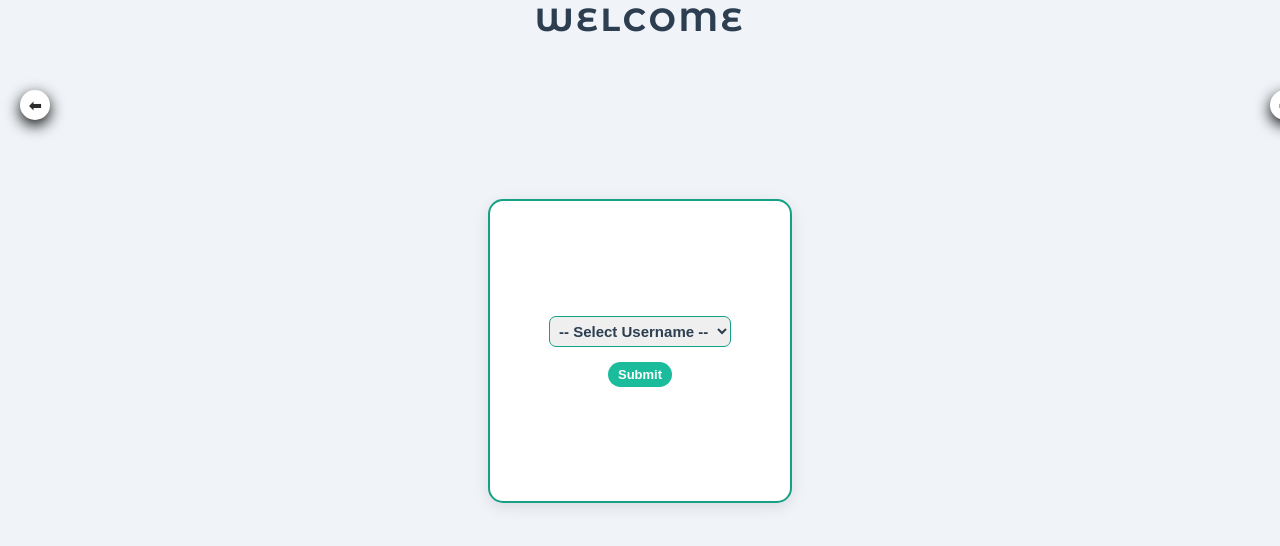
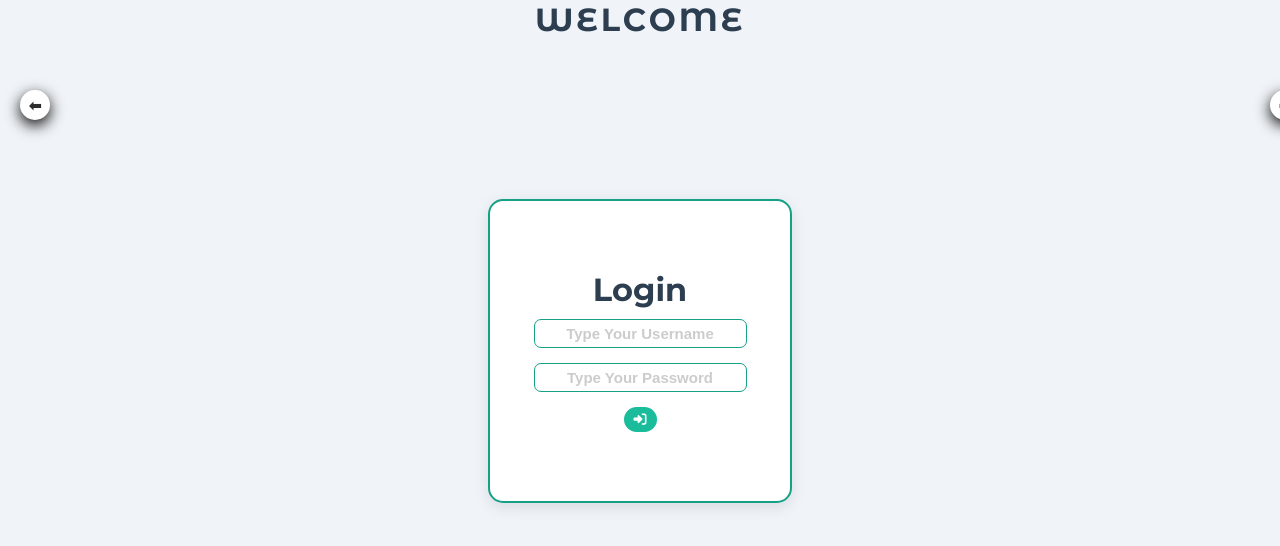
Before and after one commit to vay-dev/self-exercises, a plain HTML site: page account-validation.html in a window 1280 px wide. Drawn offline with Linux system fonts and the light colour scheme; a web font is replaced by a local one.

Commit message:
added a password logic to the javascript of the account validation file

```diff
--- a/account-validation.html
+++ b/account-validation.html
@@ -6,6 +6,8 @@
   <title>Account Verification</title>
   <link rel="stylesheet" href="styles/general/general-header.css">
   <link rel="stylesheet" href="styles/account-validation.css">
+  <link rel="stylesheet" href="https://cdnjs.cloudflare.com/ajax/libs/font-awesome/6.5.0/css/all.min.css">
+
 </head>
 <body>
 
@@ -19,22 +21,15 @@
   </h1>
 
   <div class="container">
-    <select id="select">
-      <option value="" selected disabled>-- Select Username --</option>
-      <option value="johnnydoe">johnnydoe</option>
-      <option value="emilys">emilys</option>
-      <option value="mikebrown">mikebrown</option>
-      <option value="sarawilson">sarawilson</option>
-      <option value="davidlee">davidlee</option>
-      <option value="angelaj">angelaj</option>
-      <option value="kevinw">kevinw</option>
-      <option value="natalieb">natalieb</option>
-      <option value="janedoe">janedoe</option>
-      <option value="alexsmith">alexsmith</option>
-      <option value="tinasnow">tinasnow</option>
-   </select>
 
-   <button id="submit" type="button">Submit</button>
+    <div class="title"><h1>Login</h1></div>
+
+    <div class="input__wrapper">
+      <input type="text" placeholder="Type Your Username" id="select">
+      <input type="password" placeholder="Type Your Password" id="password">
+    </div>
+
+   <button id="submit" type="button"><i class="fas fa-right-to-bracket"></i></button>
 
    <p id="output"></p>
 
--- a/scripts/account-validation.js
+++ b/scripts/account-validation.js
@@ -40,9 +40,10 @@ const data = [
 function login() {
   const user = document.getElementById('select').value;
   const displayElement = document.getElementById('output');
+  const password = document.querySelector('#password').value;
 
-  if (!user) {
-    displayElement.textContent = 'Please select a user';
+  if (!user || !password) {
+    displayElement.textContent = 'Please Select Type In Both A Username And A Password';
     setTimeout(() => {
       displayElement.textContent = '';
     }, (1500));
@@ -52,7 +53,7 @@ function login() {
 
   const matchingUser = data.find(d => d.username.toLowerCase() === user.toLowerCase());
 
-  if (!matchingUser) {
+  if (!matchingUser || matchingUser.password !== password.toLowerCase()) {
     displayElement.textContent = "sorry user not found"
     setTimeout(() => {
       displayElement.textContent = '';
@@ -66,3 +67,9 @@ function login() {
 };
 
 document.getElementById('submit').addEventListener('click', login);
+document.addEventListener('keydown', (event) => {
+  // console.log(`user pressed the "${event.key}" key`);
+  if (event.key === 'Enter') {
+    login();
+  }
+})
--- a/styles/account-validation.css
+++ b/styles/account-validation.css
@@ -27,7 +27,16 @@ body {
   background: #ffffff;
 }
 
-#select {
+.input__wrapper {
+  width: 100%;
+  display: flex;
+  flex-direction: column;
+  align-items: center;
+  justify-content: center;
+  margin-block-start: 10px;
+}
+
+.input__wrapper input {
   margin-bottom: 15px;
   padding: 5px;
   border-radius: 7px;
@@ -36,6 +45,12 @@ body {
   font-size: 15px;
   border: 1px solid #16a085;
   color: #2c3e50;
+}
+
+.input__wrapper input::placeholder {
+  color: #ccc;
+  font-weight: bold;
+  text-align: center;
 }
 
 #output {
```
